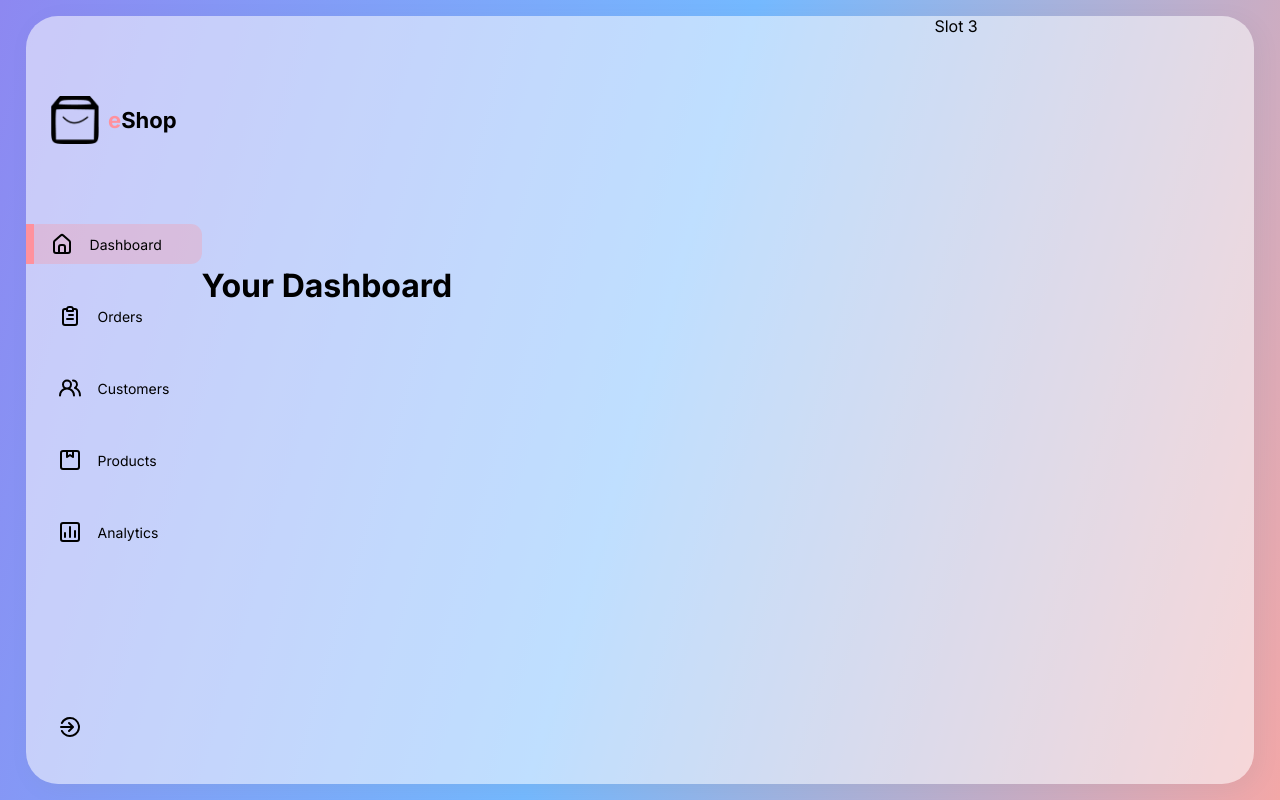
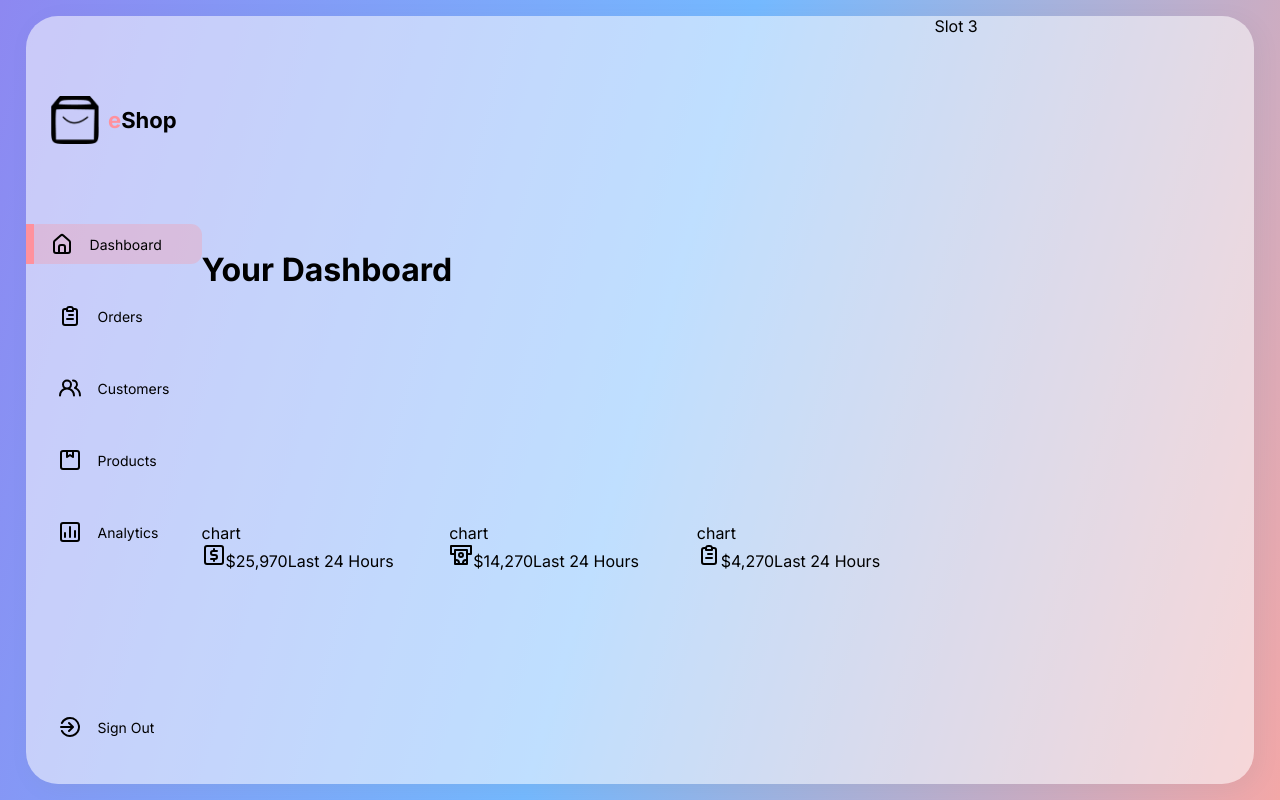
Before and after one commit to rirefat/shop-dashboard, a React (Create React App) app: page / in a window 1280 px wide. Built offline with nearby package versions, Linux system fonts and the light colour scheme; the HTML template or start-up script is replaced by a standard one.

Commit message:
solve single card bugs

```diff
--- a/src/components/Card/Card.js
+++ b/src/components/Card/Card.js
@@ -1,16 +1,38 @@
 import React, { useState } from 'react';
 import './Card.css';
 import { AnimateSharedLayout } from 'framer-motion';
+// import ExpandedCard from '../ExpandedCard/ExpandedCard';
+// import CompactCard from '../CompactCard/CompactCard';
 
 const Card = (props) => {
-    const {title, color, barValue, value, png, series}=props.card;
-    // console.log(title, color, barValue, value, png, series)
+    // const {title, color, barValue, value, png, series}=props.card;
+    // console.log(png)
     const [expanded, setExpanded]=useState(false);
     return (
         <AnimateSharedLayout>
-
+            {
+                expanded?("ExpandedCard"):(<CompactCard param={props} set/>)
+            }
         </AnimateSharedLayout>
     );
 };
 
+// Compact Card
+const CompactCard = ({param}) => {
+    const Png = param.png;
+    // console.log(Png);
+    return (
+        <div className='CompactCard'>
+            <div className="radialBar">
+                chart
+            </div>
+            <div className="detail">
+                <Png/>
+                <span>${param.value}</span>
+                <span>Last 24 Hours</span>
+            </div>
+        </div>
+    );
+};
+
 export default Card;
--- a/src/components/Cards/Cards.js
+++ b/src/components/Cards/Cards.js
@@ -11,7 +11,13 @@ const Cards = () => {
                 (card,id)=>{
                     return(
                         <div className="parentContainer">
-                            <Card card={card} key={id}></Card>
+                            <Card title={card.title}
+                            color={card.color}
+                            barValue={card.barValue}
+                            value={card.value}
+                            png={card.png}
+                            series={card.series}
+                            ></Card>
                         </div>
                     )
                 }
--- a/src/components/Sidebar/Sidebar.js
+++ b/src/components/Sidebar/Sidebar.js
@@ -32,7 +32,7 @@ const Sidebar = () => {
                     )
                 }
                 <div className="menuItem">
-                    <UilSignOutAlt></UilSignOutAlt>
+                    <UilSignOutAlt></UilSignOutAlt> <span>Sign Out</span>
                 </div>
             </div>
         </div>
```
Also changed, not shown: src/components/CompactCard/CompactCard.js (+11 -3 lines).
